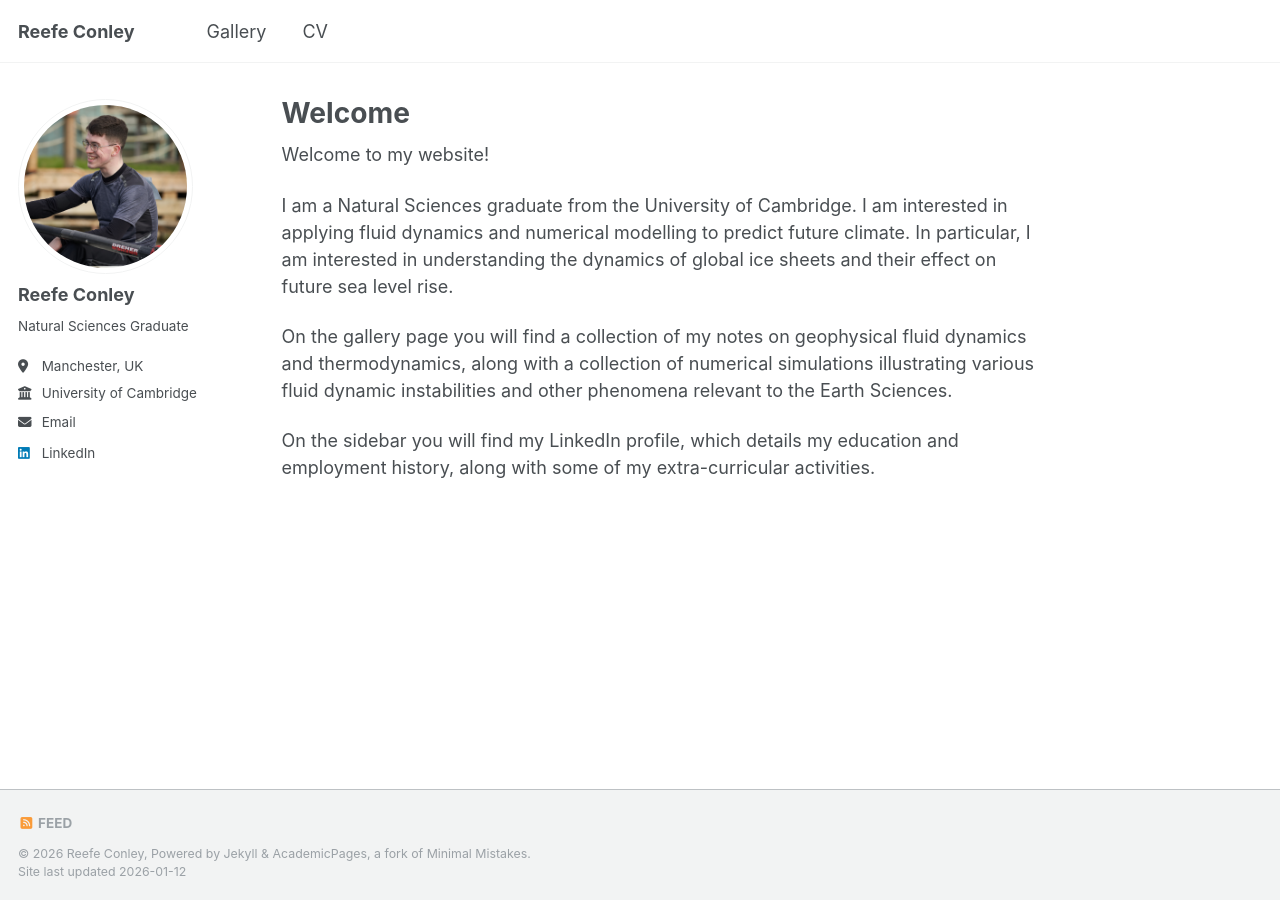
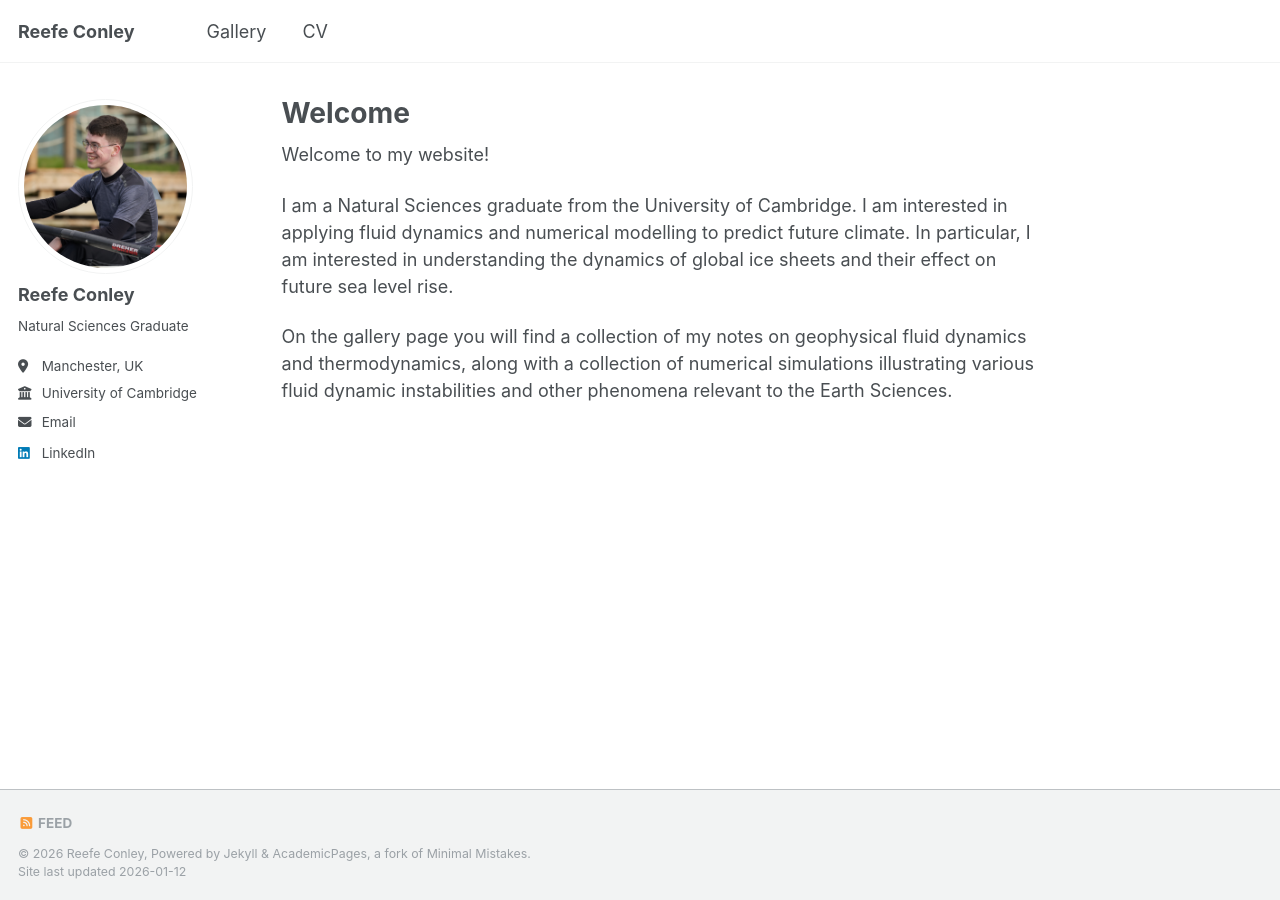
Before and after one commit to reefeconley/reefeconley.github.io, a Jekyll site: the page built from _pages/about.md, in a window 1280 px wide. Built offline with Jekyll 4.4.1, drawn with Linux system fonts in a browser that asks for light colours; a script that is not in the unit is left out.

```diff
--- a/_pages/about.md
+++ b/_pages/about.md
@@ -16,7 +16,7 @@ I am a Natural Sciences graduate from the University of Cambridge. I am interest
 
 On the gallery page you will find a collection of my notes on geophysical fluid dynamics and thermodynamics, along with a collection of numerical simulations illustrating various fluid dynamic instabilities and other phenomena relevant to the Earth Sciences.
 
-On the sidebar you will find my LinkedIn profile, which details my education and employment history, along with some of my extra-curricular activities.
+<!-- On the sidebar you will find my LinkedIn profile, which details my education and employment history, along with some of my extra-curricular activities. -->
 
 <!-- ## Education
 
```
Also changed, not shown: _portfolio/portfolio-1.md (+3 -0 lines), 1 other file.
